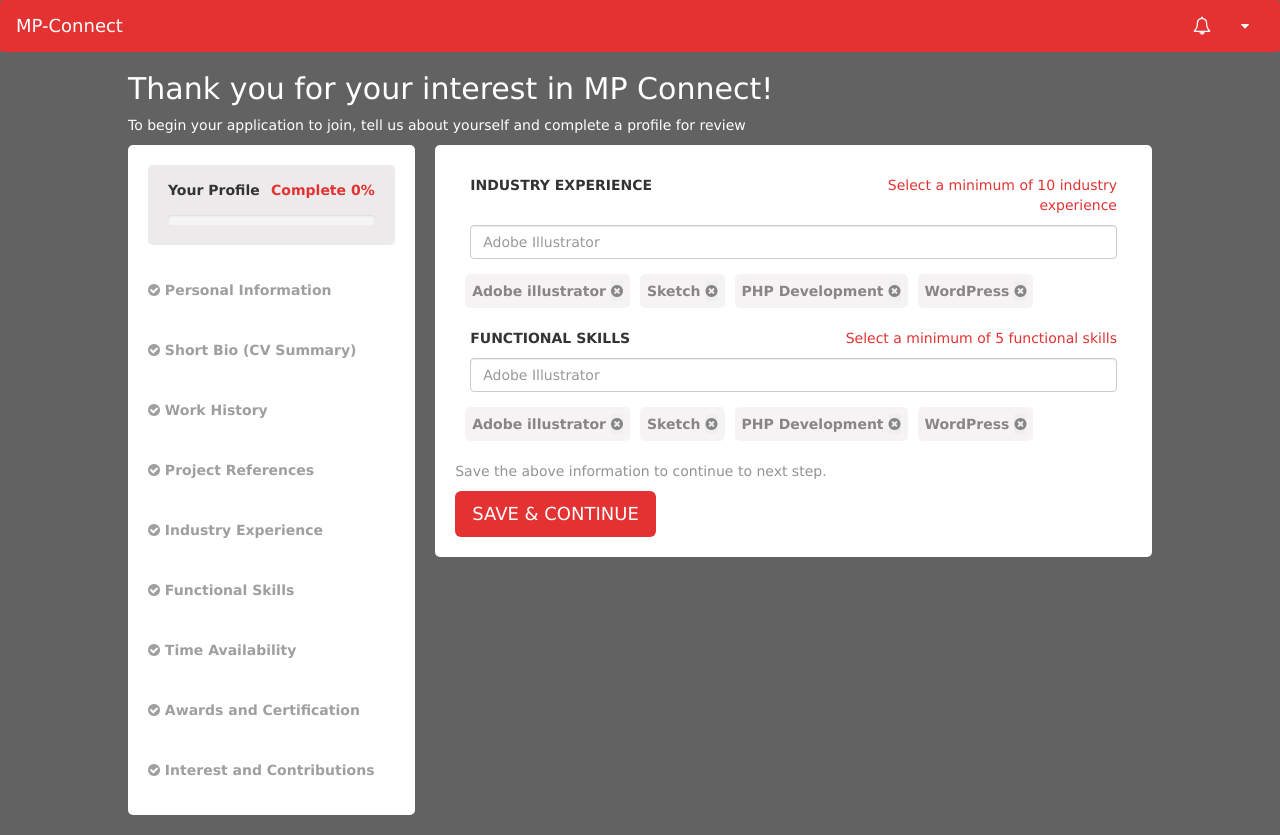
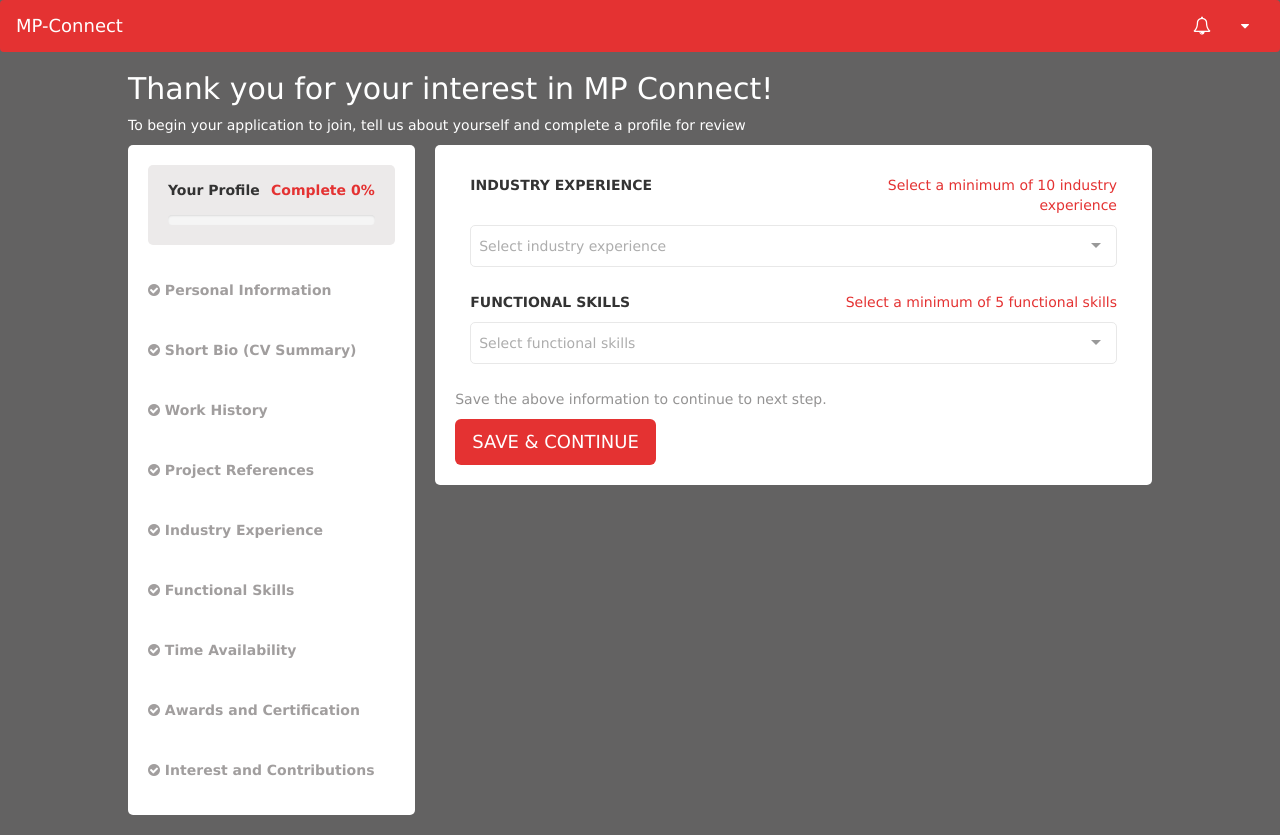
Before and after one commit to joekenpat/mpconnect-ui, a Vue app: page /profile-creation/industry-experience in a window 1280 px wide. Built offline with nearby package versions, Linux system fonts and the light colour scheme.

Commit message:
scafold functional skills

```diff
--- a/src/views/profile-creation/FunctionalSkills.vue
+++ b/src/views/profile-creation/FunctionalSkills.vue
@@ -1,44 +1,37 @@
-<script lang="ts">
-export default {
-  data() {
-    return {};
-  },
-  components: {},
-};
-</script>
 <template>
   <div class="PC-grid2">
     <div class="PC-grid2-div2 margin-10">
       <form action="/action_page.php">
         <div class="form-group col-sm-12">
           <label for="pwd">TOPICS OF INTEREST</label>
-          <input
-            type="password"
-            class="form-control"
-            id="pwd"
-            placeholder="Adobe Illustrator"
-            name="pwd"
-          />
+          <multiselect
+            id="functionalSkills"
+            name="functionalSkills"
+            :multiple="true"
+            :searchable="true"
+            :close-on-select="false"
+            placeholder="Select functional skills"
+            v-model="interest.topics"
+            :options="topicOfInterestOptions"
+          >
+            <template slot="selection" slot-scope="{ values, search, isOpen }"
+              ><span
+                class="multiselect__multiple"
+                v-if="values.length &amp;&amp; !isOpen"
+                >{{ values.length }} skill selected</span
+              ></template
+            >
+          </multiselect>
         </div>
         <div class="hands-on-technology col-sm-12">
           <ul class="technology-list list-inline">
-            <li>
-              Adobe illustrator<button type="button" class="button x-btn">
-                <span class="fa fa-times-circle"></span>
-              </button>
-            </li>
-            <li>
-              Sketch<button type="button" class="button x-btn">
-                <span class="fa fa-times-circle"></span>
-              </button>
-            </li>
-            <li>
-              PHP Development<button type="button" class="button x-btn">
-                <span class="fa fa-times-circle"></span>
-              </button>
-            </li>
-            <li>
-              WordPress<button type="button" class="button x-btn">
+            <li v-for="(topicValue, i) in interest.topics" :key="i">
+              {{ topicValue }}
+              <button
+                type="button"
+                class="button x-btn"
+                @click="removeTopicValue(i)"
+              >
                 <span class="fa fa-times-circle"></span>
               </button>
             </li>
@@ -48,7 +41,12 @@ export default {
           <label>WHERE WOULD YOU LIKE TO CONTRIBUTE</label>
           <div class="checkbox">
             <label
-              ><input class="product-category-input" type="checkbox" value="" />
+              ><input
+                class="product-category-input"
+                type="checkbox"
+                v-model="interest.areaOfContribution"
+                value="Working on Projects"
+              />
               Working on Projects</label
             >
           </div>
@@ -57,16 +55,44 @@ export default {
             to have it, simply because it is pain
           </p>
           <div class="checkbox">
-            <label><input type="checkbox" value="" /> Develop Proposals</label>
+            <label
+              ><input
+                type="checkbox"
+                v-model="interest.areaOfContribution"
+                value="Develop Proposals"
+              />
+              Develop Proposals</label
+            >
           </div>
           <div class="checkbox">
-            <label><input type="checkbox" value="" /> Develop Clients</label>
+            <label
+              ><input
+                type="checkbox"
+                v-model="interest.areaOfContribution"
+                value="Develop Clients"
+              />
+              Develop Clients</label
+            >
           </div>
           <div class="checkbox">
-            <label><input type="checkbox" value="" /> Extend Network</label>
+            <label
+              ><input
+                type="checkbox"
+                v-model="interest.areaOfContribution"
+                value="Extend Network"
+              />
+              Extend Network</label
+            >
           </div>
           <div class="checkbox">
-            <label><input type="checkbox" value="" /> Build Communities</label>
+            <label
+              ><input
+                type="checkbox"
+                v-model="interest.areaOfContribution"
+                value="Build Communities"
+              />
+              Build Communities</label
+            >
           </div>
         </div>
       </form>
@@ -75,10 +101,43 @@ export default {
       <p class="lightgray-font">
         Save the above information to continue to next step.
       </p>
-      <button type="submit" class="btn btn-lg red-background">
-        SUBMIT PROFILE
-      </button>
+      <router-link
+        :to="{ name: 'profile-creation-time-availability' }"
+        v-slot="{ href, navigate }"
+      >
+        <button
+          :href="href"
+          @click="navigate"
+          class="btn btn-lg red-background"
+        >
+          SAVE & CONTINUE
+        </button>
+      </router-link>
     </div>
   </div>
   <!--PC-grid2 closing tag-->
 </template>
+<script lang="ts">
+import Multiselect from "vue-multiselect";
+
+export default {
+  data() {
+    return {
+      topicOfInterestOptions: [
+        "Adobe illustrator",
+        "Sketch",
+        "PHP Development",
+        "WordPress",
+        "Scala",
+        "Vue.js",
+      ],
+      interest: {
+        topics: [],
+        areaOfContribution: [],
+      },
+    };
+  },
+  components: { Multiselect },
+};
+</script>
+<style src="vue-multiselect/dist/vue-multiselect.min.css"></style>
--- a/src/views/profile-creation/IndustryExperience.vue
+++ b/src/views/profile-creation/IndustryExperience.vue
@@ -1,51 +1,49 @@
-<script lang="ts">
-export default {
-  data() {
-    return {};
-  },
-  components: {},
-};
-</script>
 <template>
   <div class="PC-grid2">
     <div class="PC-grid2-div2 margin-10">
-      <form action="/action_page.php">
+      <form>
         <div class="form-group col-sm-12">
           <div class="row">
-            <label for="pwd" class="text-left col-sm-6"
+            <label for="handsOnTechnology" class="text-left col-sm-6"
               >INDUSTRY EXPERIENCE</label
             >
             <p class="text-right red-font col-sm-6">
               Select a minimum of 10 industry experience
             </p>
           </div>
-          <input
-            type="password"
-            class="form-control"
-            id="pwd"
-            placeholder="Adobe Illustrator"
-            name="pwd"
-          />
+          <multiselect
+            id="handsOnTechnology"
+            name="handsOnTechnology"
+            :multiple="true"
+            :searchable="true"
+            :close-on-select="false"
+            placeholder="Select industry experience"
+            v-model="experiences.handsOnTechnology"
+            :options="handsOnTechnologyOptions"
+          >
+            <template slot="selection" slot-scope="{ values, search, isOpen }"
+              ><span
+                class="multiselect__multiple"
+                v-if="values.length &amp;&amp; !isOpen"
+                >{{ values.length }} experience selected</span
+              ></template
+            >
+          </multiselect>
         </div>
         <div class="hands-on-technology col-sm-12">
           <ul class="technology-list list-inline">
-            <li>
-              Adobe illustrator<button type="button" class="button x-btn">
-                <span class="fa fa-times-circle"></span>
-              </button>
-            </li>
-            <li>
-              Sketch<button type="button" class="button x-btn">
-                <span class="fa fa-times-circle"></span>
-              </button>
-            </li>
-            <li>
-              PHP Development<button type="button" class="button x-btn">
-                <span class="fa fa-times-circle"></span>
-              </button>
-            </li>
-            <li>
-              WordPress<button type="button" class="button x-btn">
+            <li
+              v-for="(
+                handsOnTechnologyValue, i
+              ) in experiences.handsOnTechnology"
+              :key="i"
+            >
+              {{ handsOnTechnologyValue }}
+              <button
+                type="button"
+                class="button x-btn"
+                @click="removeHandsOnTechnologyValue(i)"
+              >
                 <span class="fa fa-times-circle"></span>
               </button>
             </li>
@@ -53,40 +51,44 @@ export default {
         </div>
         <div class="form-group col-sm-12">
           <div class="row">
-            <label for="pwd" class="text-left col-sm-6"
+            <label for="functionalSkills" class="text-left col-sm-6"
               >FUNCTIONAL SKILLS</label
             >
             <p class="text-right red-font col-sm-6">
               Select a minimum of 5 functional skills
             </p>
           </div>
-          <input
-            type="password"
-            class="form-control"
-            id="pwd"
-            placeholder="Adobe Illustrator"
-            name="pwd"
-          />
+          <multiselect
+            id="functionalSkills"
+            name="functionalSkills"
+            :multiple="true"
+            :searchable="true"
+            :close-on-select="false"
+            placeholder="Select functional skills"
+            v-model="experiences.functionalSkills"
+            :options="functionalSkillsOptions"
+          >
+            <template slot="selection" slot-scope="{ values, search, isOpen }"
+              ><span
+                class="multiselect__multiple"
+                v-if="values.length &amp;&amp; !isOpen"
+                >{{ values.length }} skill selected</span
+              ></template
+            >
+          </multiselect>
         </div>
         <div class="hands-on-technology col-sm-12">
           <ul class="technology-list list-inline">
-            <li>
-              Adobe illustrator<button type="button" class="button x-btn">
-                <span class="fa fa-times-circle"></span>
-              </button>
-            </li>
-            <li>
-              Sketch<button type="button" class="button x-btn">
-                <span class="fa fa-times-circle"></span>
-              </button>
-            </li>
-            <li>
-              PHP Development<button type="button" class="button x-btn">
-                <span class="fa fa-times-circle"></span>
-              </button>
-            </li>
-            <li>
-              WordPress<button type="button" class="button x-btn">
+            <li
+              v-for="(functionalSkillsValue, i) in experiences.functionalSkills"
+              :key="i"
+            >
+              {{ functionalSkillsValue }}
+              <button
+                type="button"
+                class="button x-btn"
+                @click="removeFunctionalSkillValue(i)"
+              >
                 <span class="fa fa-times-circle"></span>
               </button>
             </li>
@@ -98,10 +100,67 @@ export default {
       <p class="lightgray-font">
         Save the above information to continue to next step.
       </p>
-      <button type="submit" class="btn btn-lg red-background">
-        SAVE & CONTINUE
-      </button>
+      <router-link
+        :to="{ name: 'profile-creation-functional-skills' }"
+        v-slot="{ href, navigate }"
+      >
+        <button
+          :href="href"
+          @click="navigate"
+          class="btn btn-lg red-background"
+        >
+          SAVE & CONTINUE
+        </button>
+      </router-link>
     </div>
   </div>
   <!--PC-grid2 closing tag-->
 </template>
+<script lang="ts">
+import Multiselect from "vue-multiselect";
+
+export default {
+  data() {
+    return {
+      functionalSkillsOptions: [
+        "Adobe illustrator",
+        "Sketch",
+        "PHP Development",
+        "WordPress",
+        "JavaScript",
+        "Python",
+        "UX/UI",
+        "Product Development",
+        "Dev Ops",
+        "Quality Assurance",
+        "Story telling",
+        "Team leader",
+      ],
+      handsOnTechnologyOptions: [
+        "Adobe illustrator",
+        "Sketch",
+        "PHP Development",
+        "WordPress",
+        "Scala",
+        "Vue.js",
+      ],
+      experiences: {
+        handsOnTechnology: [],
+        functionalSkills: [],
+      },
+    };
+  },
+  components: {
+    Multiselect,
+  },
+  methods: {
+    removeHandsOnTechnologyValue(index: number): void {
+      this.experiences.handsOnTechnology.splice(index, 1);
+    },
+    removeFunctionalSkillValue(index: number): void {
+      this.experiences.functionalSkills.splice(index, 1);
+    },
+  },
+};
+</script>
+<style src="vue-multiselect/dist/vue-multiselect.min.css"></style>
```
Also changed, not shown: src/views/profile-creation/PersonalInformation.vue (+12 -3 lines), src/views/profile-creation/ProjectReference.vue (+13 -4 lines), src/views/profile-creation/ShortBio.vue (+12 -3 lines), src/views/profile-creation/WorkHistory.vue (+20 -6 lines).
